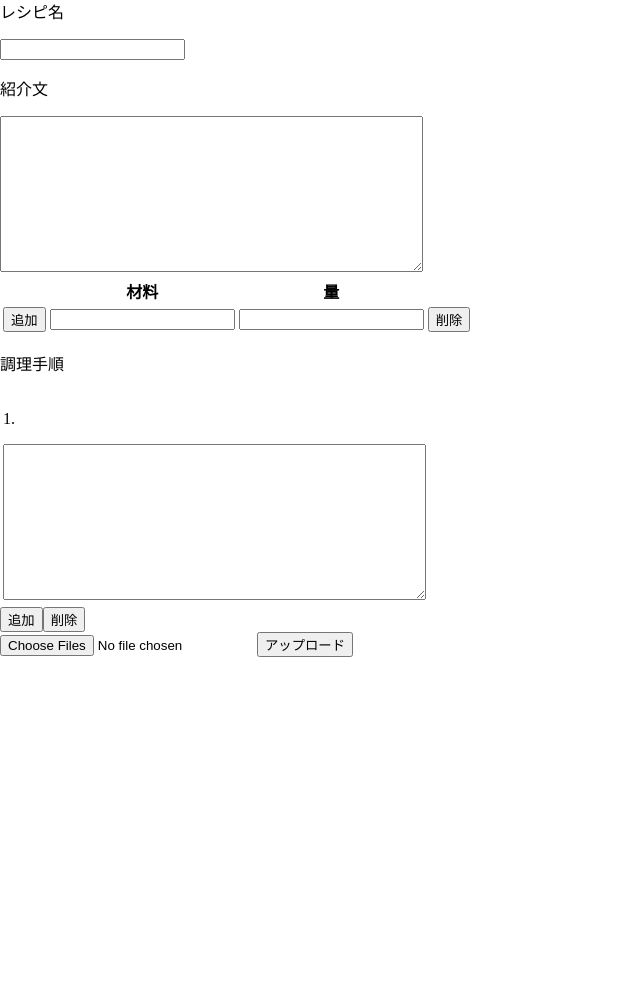
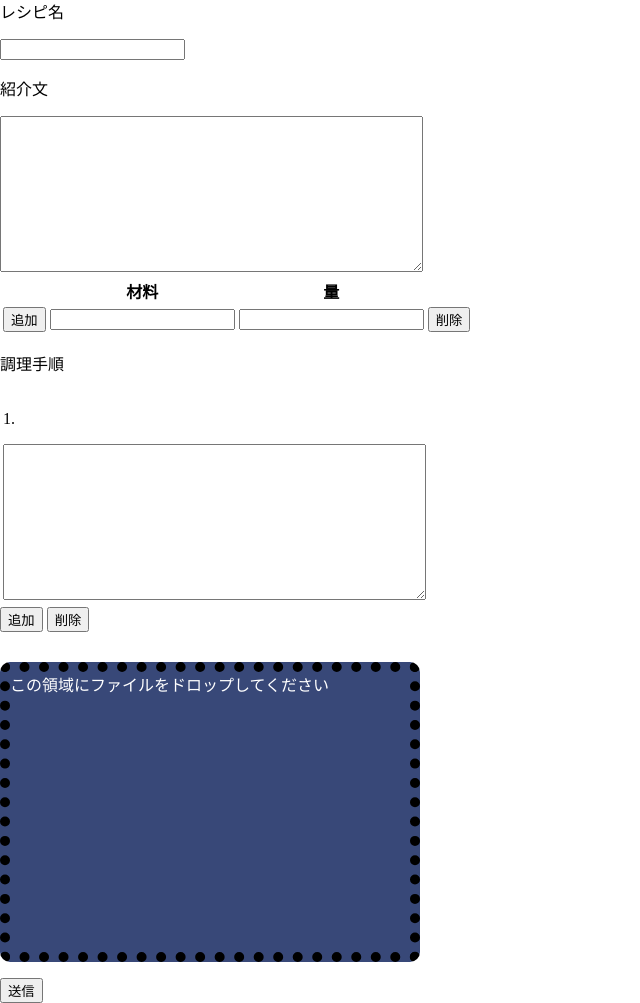
Before and after one commit to HKen12340/kamikon2023, a PHP site: page /content/my_recipe/regist_recipe.php in a window 1280 px wide. Shown: the part 107-1110 px from the top of the page, without its empty margins (0-640 px from the left). Before the commit the page ends 764 px from the top, so only its background shows below. Run offline with PHP 8.4, Linux system fonts and the light colour scheme; some web fonts are replaced.

Commit message:
レシピ作成機能

```diff
--- a/asset/file2.js
+++ b/asset/file2.js
@@ -1,17 +1,32 @@
-alert("aaa");
 $(function() {
-  $('input[name="up[]"]').on("change",function(e){
-    alert("aaa");
-    let fs = this.files;
-    $("#pics").html("");
-    if(0 < fs.length){
-      let fR = new FileReader();
-      fR.onload = function(e){
-        let src = e.target.result;
-        $('<img>', { 'class':'picture', 'alt':fs[1].name, 'src': src,'width':"100px" }
-         ).appendTo('#pics');
+  $('input[type=file]').after('<span></span>');
+
+  // アップロードするファイルを複数選択
+  $('input[type=file]').change(function() {
+    $('span').html('');
+    var file = $(this).prop('files');
+
+    var img_count = 1;
+    $(file).each(function(i) {
+      // 5枚まで
+      if (img_count > 5) {
+        return false;
       }
-      fR.readAsDataURL(fs[1]);
-    }
+
+      if (! file[i].type.match('image.*')) {
+        $(this).val('');
+        $('span').html('');
+        return;
+      }
+
+      var reader = new FileReader();
+      reader.onload = function() {
+        var img_src = $('<img>',{'width':'100px','height':'100px','src':reader.result});
+        $('span').append(img_src);
+      }
+      reader.readAsDataURL(file[i]);
+
+      img_count = img_count + 1;
+    });
   });
- })
+});
--- a/content/my_recipe/regist_recipe.php
+++ b/content/my_recipe/regist_recipe.php
@@ -1,16 +1,25 @@
 <!DOCTYPE html>
 <html lang="en">
   <?php
- require('../../components/header.php'); ?>
+ require('../../components/header.php');
+ require('../../database/recipe_model.php');
+ if(!empty($_POST)){
+  $res = new Recipe_model();
+  $res->create_recipe($_POST);
+  //header();
+ }
+ ?>
 <head>
   <meta charset="UTF-8">
   <meta name="viewport" content="width=device-width, initial-scale=1.0">
+  <link rel="stylesheet" href="../../style.css">
   <title>Document</title>
   <script src="/kamikon2023/asset/jquery-3.7.0.min.js"></script>
 </head>
 <body>
+<form enctype="multipart/form-data" method="post">
   <p>レシピ名</p>
-  <input type="text">
+  <input type="text" name="recipe_name">
   <p>紹介文</p>
 <textarea cols="50" rows="10"></textarea>
   <table class="textbox">
@@ -21,10 +30,10 @@
       <th></th>
     </tr>
     <tr>
-      <td><button class="add">追加</button></td>
+      <td><button type="button" class="add">追加</button></td>
       <td><input type="text" name="matelial[]"></td>
       <td><input type="text" name="amount[]"></td>
-      <td><button class="delete">削除</button></td>
+      <td><button type="button" class="delete">削除</button></td>
     </tr>
   </table>
   <p>調理手順</p>
@@ -33,13 +42,18 @@
     <td><p>1.</p><textarea name="prod[]" class="prod_textarea" cols="50" rows="10"></textarea></td>
   </tr>
   </table>
-  <button class="prod_add">追加</button><button class="prod_delete">削除</button>
+  <button type="button" class="prod_add">追加</button>
+  <button type="button" class="prod_delete">削除</button>
 
-  <form method="post" enctype="multipart/form-data" action="">
-     <input type="file" name="up[]" multiple>
-     <input type="submit" value="アップロード">
-   </form>
+    <div class="RegistRecipe_Picform">
+      この領域にファイルをドロップしてください
+      <input type="file" name="userfile[]" accept="image/*" multiple />
+    </div>
+
   <p id="pics"></p>
+    <input type="submit" value="送信">
+  </form>
+
   <script src="/kamikon2023/asset/file2.js"></script>
   <script>
     let count = 0;
--- a/database/recipe_model.php
+++ b/database/recipe_model.php
@@ -12,9 +12,9 @@ class Recipe_model extends DB_connect{
   public function get_recipeList($page_num){
     try{
       $num = 6 * ($page_num - 1);
-      $sql = "select id, recipe_name, icon from recipe a left join recipe_picture b on
-       a.id = b.recipe_id where Release_flag = 1 ORDER BY
-       a.create_at DESC limit 6 offset :num";
+      $sql = "SELECT id, recipe_name, icon FROM recipe a LEFT JOIN recipe_picture b ON
+       a.id = b.recipe_id WHERE Release_flag = 1 ORDER BY
+       a.create_at DESC LIMIT 6 offset :num";
       $stmt = $this->pdo->prepare($sql);
       $stmt->bindValue(":num",(int)$num, PDO::PARAM_INT);//$numをint型に変換
       $stmt->execute();
@@ -29,12 +29,12 @@ class Recipe_model extends DB_connect{
     }
   }
 
-  //指定したレシピを取得 (途中)
+  //指定したレシピを取得
   public function get_recipe($num){
     try{
-      $sql = 'select id, user_id, recipe_name, introductions, material_names, amounts,
-      procedures, Release_flag, create_at from recipe a inner join recipe_picture b on
-      a.id = b.recipe_id  where id = :id';
+      $sql = 'SELECT id, user_id, recipe_name, introductions, material_names, amounts,
+      procedures, Release_flag, create_at FROM recipe a INNER JOIN recipe_picture b ON
+      a.id = b.recipe_id  WHERE id = :id AND Release_flag = 1';
       $stmt = $this->pdo->prepare($sql);
       $stmt->bindValue(":id",$num);
       $stmt->execute();
@@ -45,8 +45,9 @@ class Recipe_model extends DB_connect{
     }
   }
 
-  public function create_recipe(){
-
+  public function create_recipe($post){
+      var_dump($post);
+      var_dump($_FILES['userfile']);
   }
 
   public function update_recipe(){
@@ -58,9 +59,10 @@ class Recipe_model extends DB_connect{
 
   //最大ページ数
   public function maxpage(){
-    $sql = "SELECT CEILING(COUNT(id) / 6) AS maxpage FROM recipe";
+    $sql = "SELECT CEILING(COUNT(id) / 6) AS maxpage FROM recipe WHERE Release_flag = 1";
     $stmt = $this->pdo->prepare($sql);
     $stmt->execute();
-    return $stmt->fetch(PDO::FETCH_ASSOC);
+    $result = $stmt->fetch(PDO::FETCH_ASSOC);
+    return $result['maxpage'];
   }
 }
--- a/database/validation.php
+++ b/database/validation.php
@@ -9,7 +9,7 @@ class Validation extends DB_connect{
   }
 
   public function mail_dupcheck($mail){
-    $sql = 'select * from user where mail_address = :mail';
+    $sql = 'SELECT * FROM user WHERE mail_address = :mail';
     $stmt = $this->pdo->prepare($sql);
     $stmt->bindValue(':mail',$mail);
     $stmt->execute();
@@ -22,7 +22,7 @@ class Validation extends DB_connect{
   }
 
   public function name_dupcheck($name){
-    $sql = 'select * from user where user_name = :name';
+    $sql = 'SELECT * FROM user WHERE user_name = :name';
     $stmt = $this->pdo->prepare($sql);
     $stmt->bindValue(':name',$name);
     $stmt->execute();
--- a/index.php
+++ b/index.php
@@ -7,6 +7,10 @@
   <title>Document</title>
 </head>
 <body>
-
+  <?php
+    require("database/recipe_model.php");
+    $recipe = new Recipe_model();
+    print($recipe->maxpage());
+  ?>
 </body>
 </html>
--- a/style.css
+++ b/style.css
@@ -133,3 +133,25 @@
 .RegistAccount_submit:hover {
   background-color: rgb(118, 118, 255);
 }
+
+
+.RegistRecipe_Picform{
+  margin-top: 30px;
+}
+.RegistRecipe_Picform{
+  /* padding: 10px 40px; */
+  color: #ffffff;
+  background-color: #384878;
+  border: 10px dotted black;
+  border-radius: 10px;
+  width: 420px;
+  height: 300px;
+}
+
+.RegistRecipe_Picform input[type="file"] {
+  cursor: pointer;
+  width: 400px;
+  height: 280px;
+  opacity: 0;
+  /* display: none; */
+}
```
Also changed, not shown: database/user_model.php (+5 -6 lines).
